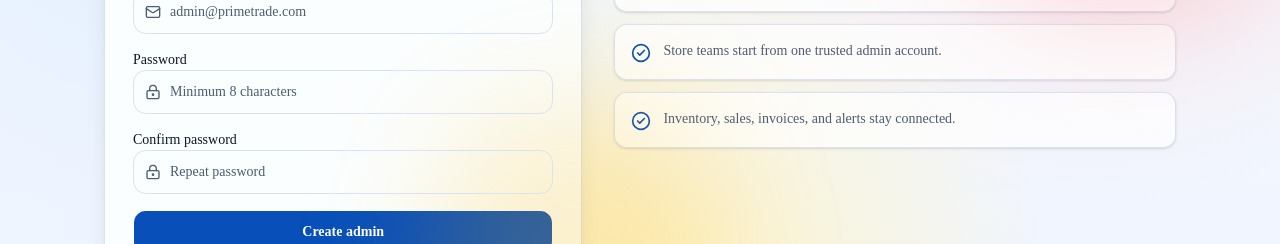
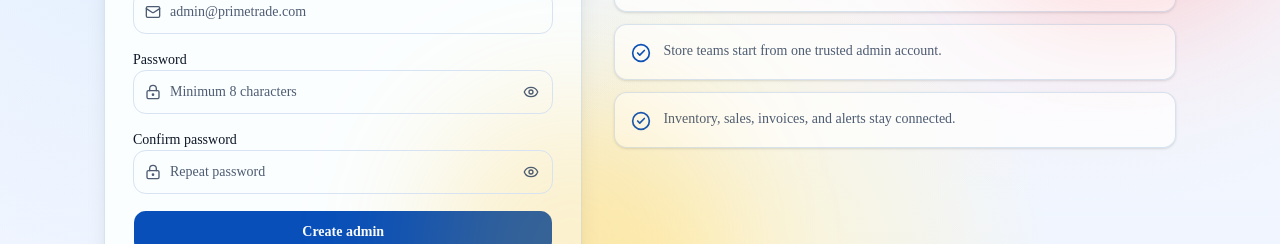
Before and after one commit to ngogafidele/primetrade, a Next.js app: page /setup-admin in a window 1280 px wide. Shown: the part 410-654 px from the top of the page. Built offline with nearby package versions, Linux system fonts and the light colour scheme.

Commit message:
Reveal password

```diff
--- a/app/page.tsx
+++ b/app/page.tsx
@@ -3,7 +3,15 @@
 import Image from "next/image"
 import Link from "next/link"
 import { useRouter } from "next/navigation"
-import { ArrowRight, KeyRound, LockKeyhole, Mail, PackageCheck } from "lucide-react"
+import {
+  ArrowRight,
+  Eye,
+  EyeOff,
+  KeyRound,
+  LockKeyhole,
+  Mail,
+  PackageCheck,
+} from "lucide-react"
 import { type FormEvent, useState, useTransition } from "react"
 import { Button } from "@/components/ui/button"
 import { Input } from "@/components/ui/input"
@@ -12,6 +20,7 @@ export default function Home() {
   const router = useRouter()
   const [email, setEmail] = useState("")
   const [password, setPassword] = useState("")
+  const [showPassword, setShowPassword] = useState(false)
   const [message, setMessage] = useState<string | null>(null)
   const [isPending, startTransition] = useTransition()
 
@@ -125,14 +134,28 @@ export default function Home() {
               <div className="relative">
                 <LockKeyhole className="pointer-events-none absolute left-3 top-1/2 size-4 -translate-y-1/2 text-muted-foreground" />
                 <Input
-                  className="h-11 pl-9"
+                  className="h-11 pl-9 pr-11"
                   placeholder="Enter your password"
                   value={password}
                   onChange={(event) => setPassword(event.target.value)}
-                  type="password"
+                  type={showPassword ? "text" : "password"}
                   autoComplete="off"
                   required
                 />
+                <Button
+                  aria-label={showPassword ? "Hide password" : "Show password"}
+                  className="absolute right-1 top-1/2 size-9 -translate-y-1/2 text-muted-foreground hover:text-foreground"
+                  onClick={() => setShowPassword((current) => !current)}
+                  size="icon"
+                  type="button"
+                  variant="ghost"
+                >
+                  {showPassword ? (
+                    <EyeOff className="size-4" />
+                  ) : (
+                    <Eye className="size-4" />
+                  )}
+                </Button>
               </div>
             </label>
 
--- a/app/setup-admin/page.tsx
+++ b/app/setup-admin/page.tsx
@@ -6,6 +6,8 @@ import { useRouter } from "next/navigation"
 import {
   ArrowLeft,
   CheckCircle2,
+  Eye,
+  EyeOff,
   LockKeyhole,
   Mail,
   ShieldCheck,
@@ -21,6 +23,8 @@ export default function SetupAdminPage() {
   const [email, setEmail] = useState("")
   const [password, setPassword] = useState("")
   const [confirmPassword, setConfirmPassword] = useState("")
+  const [showPassword, setShowPassword] = useState(false)
+  const [showConfirmPassword, setShowConfirmPassword] = useState(false)
   const [message, setMessage] = useState<string | null>(null)
   const [isPending, startTransition] = useTransition()
 
@@ -127,15 +131,29 @@ export default function SetupAdminPage() {
               <div className="relative">
                 <LockKeyhole className="pointer-events-none absolute left-3 top-1/2 size-4 -translate-y-1/2 text-muted-foreground" />
                 <Input
-                  className="h-11 pl-9"
+                  className="h-11 pl-9 pr-11"
                   placeholder="Minimum 8 characters"
                   value={password}
                   onChange={(event) => setPassword(event.target.value)}
-                  type="password"
+                  type={showPassword ? "text" : "password"}
                   autoComplete="off"
                   required
                   minLength={8}
                 />
+                <Button
+                  aria-label={showPassword ? "Hide password" : "Show password"}
+                  className="absolute right-1 top-1/2 size-9 -translate-y-1/2 text-muted-foreground hover:text-foreground"
+                  onClick={() => setShowPassword((current) => !current)}
+                  size="icon"
+                  type="button"
+                  variant="ghost"
+                >
+                  {showPassword ? (
+                    <EyeOff className="size-4" />
+                  ) : (
+                    <Eye className="size-4" />
+                  )}
+                </Button>
               </div>
             </label>
             <label className="block space-y-2 text-sm font-medium text-foreground">
@@ -143,15 +161,33 @@ export default function SetupAdminPage() {
               <div className="relative">
                 <LockKeyhole className="pointer-events-none absolute left-3 top-1/2 size-4 -translate-y-1/2 text-muted-foreground" />
                 <Input
-                  className="h-11 pl-9"
+                  className="h-11 pl-9 pr-11"
                   placeholder="Repeat password"
                   value={confirmPassword}
                   onChange={(event) => setConfirmPassword(event.target.value)}
-                  type="password"
+                  type={showConfirmPassword ? "text" : "password"}
                   autoComplete="off"
                   required
                   minLength={8}
                 />
+                <Button
+                  aria-label={
+                    showConfirmPassword
+                      ? "Hide confirm password"
+                      : "Show confirm password"
+                  }
+                  className="absolute right-1 top-1/2 size-9 -translate-y-1/2 text-muted-foreground hover:text-foreground"
+                  onClick={() => setShowConfirmPassword((current) => !current)}
+                  size="icon"
+                  type="button"
+                  variant="ghost"
+                >
+                  {showConfirmPassword ? (
+                    <EyeOff className="size-4" />
+                  ) : (
+                    <Eye className="size-4" />
+                  )}
+                </Button>
               </div>
             </label>
 
```
